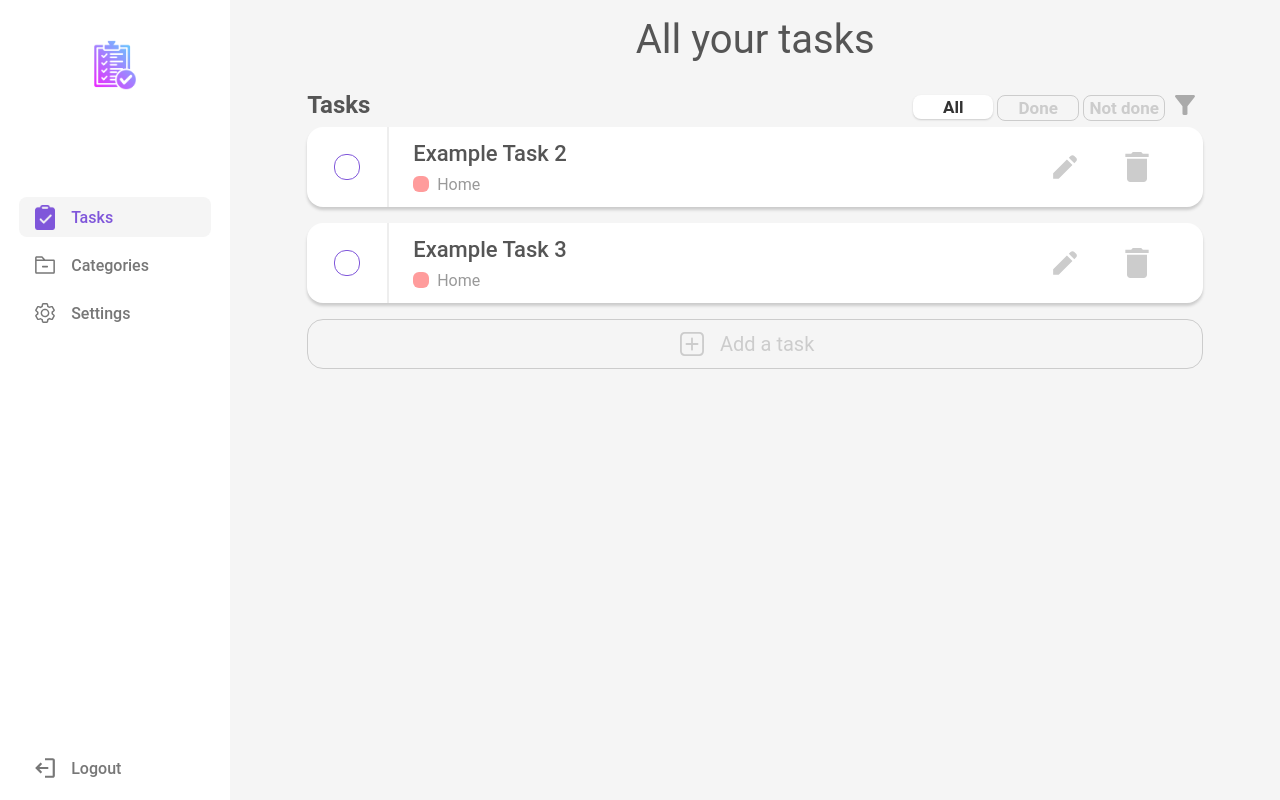
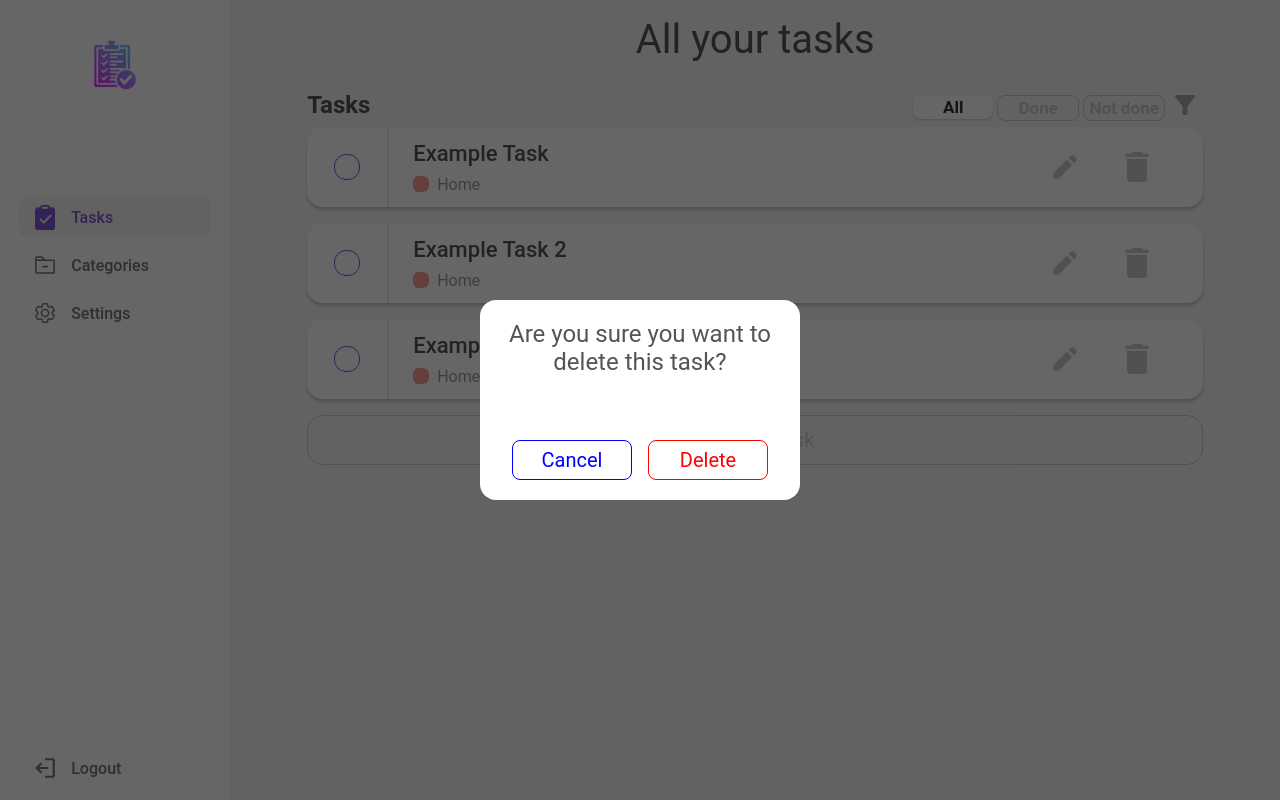
Before and after one commit to tran-thanh-phong/ToDoList, a React (Vite) app: page / in a window 1280 px wide. Both pictures are taken after a click on the picture 1137 px from the left and 167 px from the top of the page. Built offline with nearby package versions, Linux system fonts and the light colour scheme.

Commit message:
delete modal

```diff
--- a/src/app/app.tsx
+++ b/src/app/app.tsx
@@ -1,13 +1,13 @@
 import  GlobalStyle from '.././global';
 import Home from '../pages/home/home';
-import { TaskListContextProvider } from '../contexts/taskTypeContext';
+import ContextProviders  from '../contextProviders';
 
 export function App() {
   return (
-    <TaskListContextProvider>
+    <ContextProviders>
       <Home></Home>
       <GlobalStyle/>
-    </TaskListContextProvider>
+    </ContextProviders>
   );
 }
 
--- /dev/null
+++ b/src/components/delete-model/delete-model.tsx
@@ -0,0 +1,35 @@
+import React, { useContext } from 'react';
+import * as S from './styles';
+import { DeleteContext } from '../../contexts/deleteContext';
+import { TaskListContext } from '../../contexts/taskTypeContext';
+import { TaskListType } from '../../contexts/taskType';
+import { DeleteType } from '../../contexts/deleteType';
+
+const DeleteModel:React.FC = () => {
+  const { setShowDelete, id, setId } = useContext(DeleteContext) as DeleteType;
+  const { deleteTask } = useContext(TaskListContext) as TaskListType;
+
+  function handleCancel() {
+    setShowDelete(false);
+  }
+
+  function handleDelete() {
+    deleteTask(id);
+    setId(0);
+    setShowDelete(false);
+  }
+
+  return (
+    <S.Background>
+      <S.Container>
+        <S.Text>Are you sure you want to delete this task?</S.Text>
+        <S.Buttons>
+          <S.CancelButton onClick={handleCancel}>Cancel</S.CancelButton>
+          <S.DeleteButton onClick={handleDelete}>Delete</S.DeleteButton>
+        </S.Buttons>
+      </S.Container>
+    </S.Background>
+  );
+}
+
+export default DeleteModel;
--- /dev/null
+++ b/src/components/delete-model/styles.ts
@@ -0,0 +1,73 @@
+import styled, {css} from 'styled-components';
+
+export const Background = styled.div`
+    width:100vw;
+    height:100vh;
+    position:fixed;
+    z-index:3;
+    display:flex;
+    align-items:center;
+    justify-content:center;
+    background: rgba(0,0,0,0.6);
+`
+
+export const Container = styled.div`
+    width: 25vw;
+    height: 25vh;
+    background: white;
+    border-radius:16px;
+    opacity: 1;
+    display: flex;
+    flex-direction:column;
+    align-items:center;
+    justify-content: space-between;
+`
+
+export const Text = styled.p`
+    font-size:24px;
+    color: #555;
+    wrap: wrap;
+    text-align:center;
+    padding:20px;
+`
+
+export const Buttons = styled.div`
+    height: 80px;
+    display: flex;
+    justify-content:space-around;
+    align-items:center;
+`
+
+export const CancelButton = styled.button`
+    background: white;
+    border: 1px solid blue;
+    color: blue;
+    width: 120px;
+    height: 40px;
+    border-radius: 8px;
+    font-size: 20px;
+    margin: 8px;
+
+    &:hover{
+        border:2px solid blue;
+        font-weight:500;
+        background: #eee;
+    }
+`
+
+export const DeleteButton = styled.button`
+    background: white;
+    border: 1px solid red;
+    color:red;
+    width: 120px;
+    height: 40px;
+    border-radius: 8px;
+    font-size: 20px;
+    margin: 8px;
+
+    &:hover{
+        border:2px solid red;
+        font-weight:500;
+        background: #eee;
+    }
+`
--- a/src/components/task-card/task-card.tsx
+++ b/src/components/task-card/task-card.tsx
@@ -1,9 +1,11 @@
-import React, {useState, useContext} from "react";
+import React, { useContext } from "react";
 import * as S from "./styles";
 import EditIcon from "../../assets/img/edit.svg";
 import EraseIcon from "../../assets/img/erase.svg";
 import { TaskListContext } from "../../contexts/taskTypeContext";
 import { TaskListType } from "../../contexts/taskType";
+import { DeleteContext } from "../../contexts/deleteContext";
+import { DeleteType } from "../../contexts/deleteType";
 
 /* eslint-disable-next-line */
 export interface TaskCardProps {
@@ -15,14 +17,16 @@ export interface TaskCardProps {
 }
 
 const TaskCard: React.FC<TaskCardProps> = ({id, name, list, color, done}) => {
-  const { checkTask, deleteTask } = useContext(TaskListContext) as TaskListType;
+  const { checkTask } = useContext(TaskListContext) as TaskListType;
+  const { setShowDelete, setId } = useContext(DeleteContext) as DeleteType;
 
   function handleCheck() {
     checkTask(id);
   }
 
   function handleDelete() {
-    deleteTask(id);
+    setId(id);
+    setShowDelete(true);
   }
 
   return (
--- /dev/null
+++ b/src/contextProviders.tsx
@@ -0,0 +1,15 @@
+import React from "react";
+import { DeleteContextProvider, ChildrenProps } from "./contexts/deleteContext";
+import { TaskListContextProvider } from "./contexts/taskTypeContext";
+
+const ContextProviders : React.FC<ChildrenProps> = ({children}) => {
+    return (
+        <TaskListContextProvider>
+            <DeleteContextProvider>
+                {children}
+            </DeleteContextProvider>
+        </TaskListContextProvider>
+    );
+}
+
+export default ContextProviders;
--- /dev/null
+++ b/src/contexts/deleteContext.tsx
@@ -0,0 +1,19 @@
+import React, { useState, createContext } from "react";
+import { DeleteType } from "./deleteType";
+
+export interface ChildrenProps {
+    children: React.ReactNode;
+}
+
+export const DeleteContext = createContext<DeleteType | null>(null);
+
+export const DeleteContextProvider : React.FC<ChildrenProps> = ({children}) => {
+    const [showDelete, setShowDelete] = useState(false);
+    const [id, setId] = useState(0);
+
+    return (
+        <DeleteContext.Provider value={{showDelete, setShowDelete, id, setId}}>
+            {children}
+        </DeleteContext.Provider>
+    );
+}
--- /dev/null
+++ b/src/contexts/deleteType.ts
@@ -0,0 +1,6 @@
+export type DeleteType = {
+    showDelete: boolean;
+    setShowDelete: (isShow: boolean) => void;
+    id: number;
+    setId: (id: number) => void;
+}
--- a/src/pages/home/home.tsx
+++ b/src/pages/home/home.tsx
@@ -12,14 +12,17 @@ import AddTask from "../../components/add-task/add-task";
 import { TaskListContext } from "../../contexts/taskTypeContext";
 import { TaskListType, TaskProps } from "../../contexts/taskType";
 import FilterTag from "../../components/filter-tag/filter-tag";
-
-
+import DeleteModel from "../../components/delete-model/delete-model";
+import { DeleteContext } from "../../contexts/deleteContext";
+import { DeleteType } from "../../contexts/deleteType";
 
 /* eslint-disable-next-line */
 export interface HomeProps {}
 
 const Home:React.FC = ()=>{
-  const {taskList, doneTasks, notDoneTasks} = useContext(TaskListContext) as TaskListType;
+  const { taskList, doneTasks, notDoneTasks } = useContext(TaskListContext) as TaskListType;
+  const { showDelete } = useContext(DeleteContext) as DeleteType;
+
   const listOfLists = [taskList, doneTasks, notDoneTasks];
   const [listToDisplay, setListToDisplay] = useState(0);
 
@@ -77,6 +80,7 @@ const Home:React.FC = ()=>{
             }
             <AddTask></AddTask>
           </S.Main>
+          {showDelete && <DeleteModel/>}
       </S.Page>
   )
 }
```
Also changed, not shown: src/components/delete-model/delete-model.module.css (added, +7 -0 lines), 1 other file (tests, documents, lock files or other folders).
